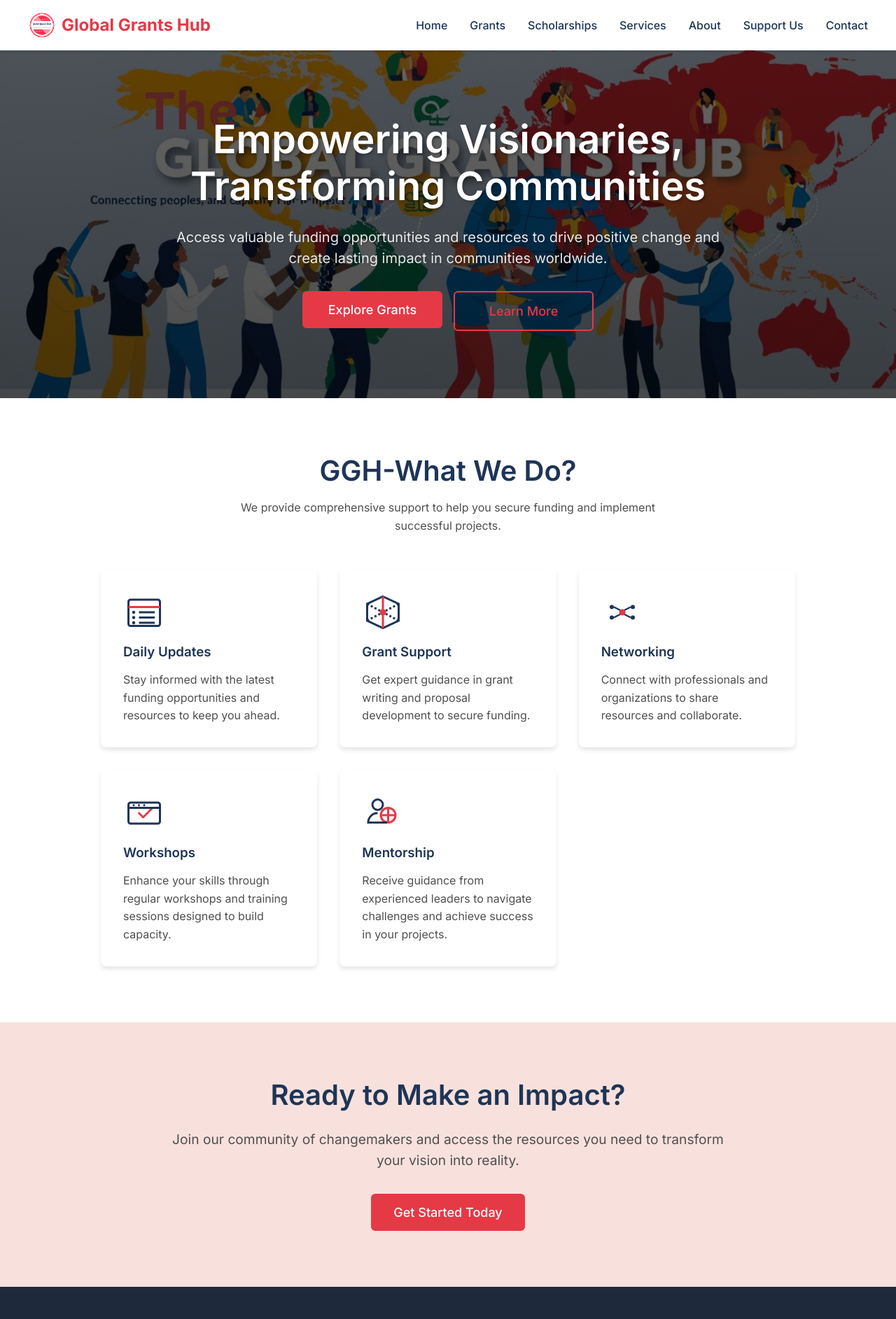
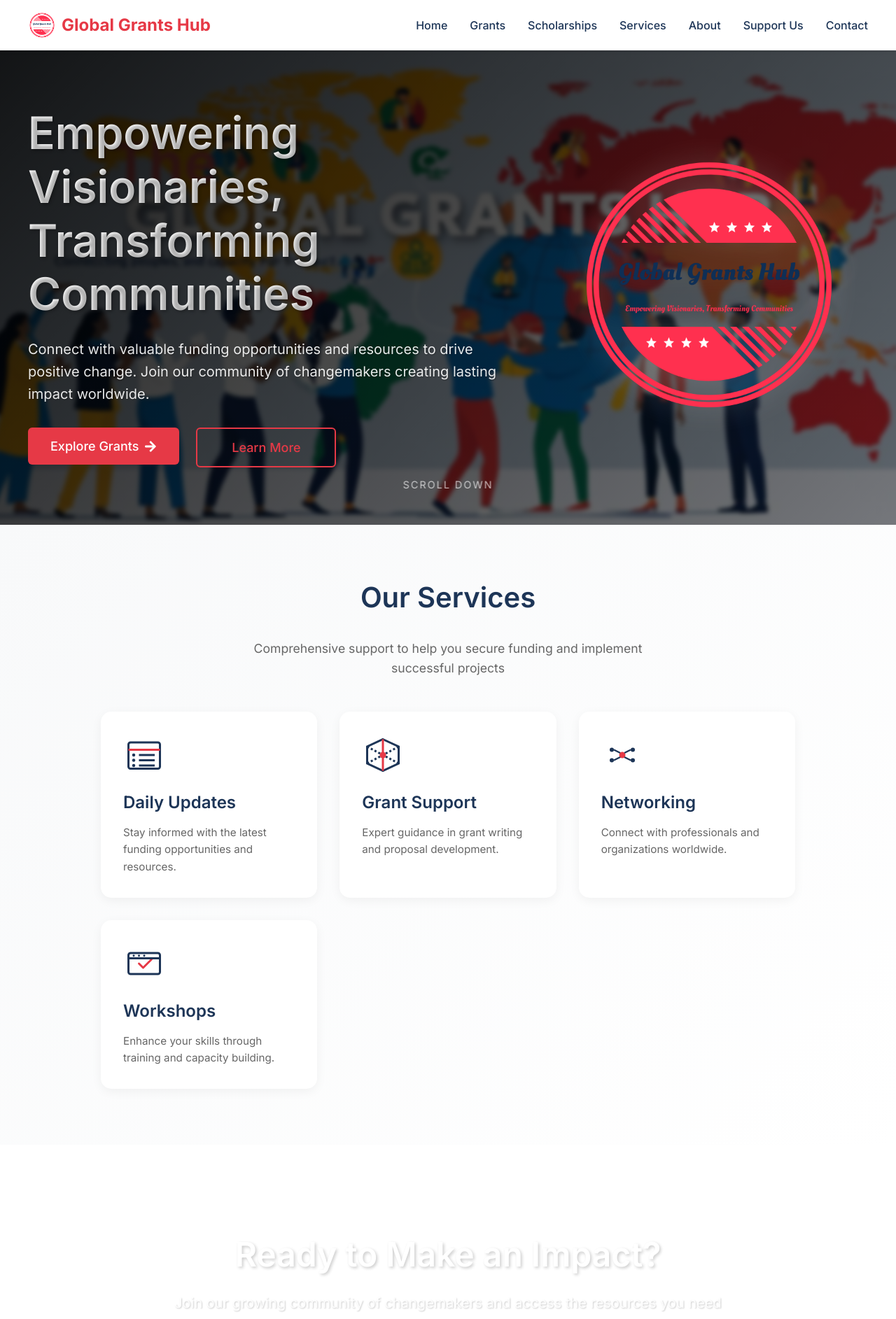
Before and after one commit to ujpm/GGH-website, a React (Vite) app: page / in a window 1280 px wide. Shown: the top 1885 px of the page at 70% size. Built offline with nearby package versions, Linux system fonts and the light colour scheme.

Commit message:
cool landing page

```diff
--- a/src/components/home/CallToAction.tsx
+++ b/src/components/home/CallToAction.tsx
@@ -1,33 +1,118 @@
 import styled from 'styled-components';
 import Button from '../common/Button';
 import { Link } from 'react-router-dom';
+import { FaArrowRight } from 'react-icons/fa';
 
 const Section = styled.section`
-  background-color: var(--soft-peach);
-  padding: 5rem 2rem;
+  background: linear-gradient(135deg, var(--color-primary) 0%, var(--color-secondary) 100%);
+  padding: 8rem 2rem;
   text-align: center;
+  position: relative;
+  overflow: hidden;
+
+  &::before,
+  &::after {
+    content: '';
+    position: absolute;
+    width: 20rem;
+    height: 20rem;
+    border-radius: 50%;
+    background: rgba(255, 255, 255, 0.1);
+    z-index: 1;
+  }
+
+  &::before {
+    top: -10rem;
+    left: -10rem;
+  }
+
+  &::after {
+    bottom: -10rem;
+    right: -10rem;
+  }
 `;
 
 const Content = styled.div`
   max-width: 800px;
   margin: 0 auto;
+  position: relative;
+  z-index: 2;
 `;
 
 const Title = styled.h2`
-  color: var(--secondary);
+  color: white;
   margin-bottom: 1.5rem;
-  font-size: 2.5rem;
+  font-size: 3rem;
+  text-shadow: 2px 2px 4px rgba(0, 0, 0, 0.2);
+
+  @media (max-width: 768px) {
+    font-size: 2.5rem;
+  }
 `;
 
 const Description = styled.p`
-  color: var(--text-secondary);
-  margin-bottom: 2rem;
-  font-size: 1.2rem;
+  color: rgba(255, 255, 255, 0.9);
+  margin-bottom: 3rem;
+  font-size: 1.25rem;
   line-height: 1.6;
+  text-shadow: 1px 1px 2px rgba(0, 0, 0, 0.2);
 `;
 
 const StyledButton = styled(Button)`
-  min-width: 200px;
+  min-width: 220px;
+  background: white;
+  color: var(--color-primary);
+  border: none;
+  display: inline-flex;
+  align-items: center;
+  justify-content: center;
+  gap: 0.5rem;
+  font-weight: 600;
+  transform-origin: center;
+  transition: all 0.3s ease;
+
+  &:hover {
+    transform: scale(1.05);
+    box-shadow: 0 4px 15px rgba(0, 0, 0, 0.2);
+    background: white;
+    color: var(--color-primary);
+  }
+
+  svg {
+    transition: transform 0.3s ease;
+  }
+
+  &:hover svg {
+    transform: translateX(5px);
+  }
+`;
+
+const Stats = styled.div`
+  display: flex;
+  justify-content: center;
+  gap: 4rem;
+  margin-top: 4rem;
+
+  @media (max-width: 768px) {
+    flex-direction: column;
+    gap: 2rem;
+  }
+`;
+
+const StatItem = styled.div`
+  color: white;
+`;
+
+const StatNumber = styled.div`
+  font-size: 2.5rem;
+  font-weight: bold;
+  margin-bottom: 0.5rem;
+  text-shadow: 2px 2px 4px rgba(0, 0, 0, 0.2);
+`;
+
+const StatLabel = styled.div`
+  font-size: 1rem;
+  opacity: 0.9;
 `;
 
 const CallToAction = () => {
@@ -36,13 +121,28 @@ const CallToAction = () => {
       <Content>
         <Title>Ready to Make an Impact?</Title>
         <Description>
-          Join our community of changemakers and access the resources you need to transform your vision into reality.
+          Join our growing community of changemakers and access the resources you need to transform your vision into reality.
+          Start your journey with Global Grants Hub today.
         </Description>
         <Link to="/contact">
           <StyledButton variant="primary" size="large">
-            Get Started Today
+            Get Started Today <FaArrowRight />
           </StyledButton>
         </Link>
+        <Stats>
+          <StatItem>
+            <StatNumber>500+</StatNumber>
+            <StatLabel>Active Members</StatLabel>
+          </StatItem>
+          <StatItem>
+            <StatNumber>$2M+</StatNumber>
+            <StatLabel>Grants Secured</StatLabel>
+          </StatItem>
+          <StatItem>
+            <StatNumber>50+</StatNumber>
+            <StatLabel>Success Stories</StatLabel>
+          </StatItem>
+        </Stats>
       </Content>
     </Section>
   );
--- a/src/components/home/Hero.tsx
+++ b/src/components/home/Hero.tsx
@@ -2,16 +2,17 @@ import styled from 'styled-components';
 import Button from '../common/Button';
 import { Link } from 'react-router-dom';
 import heroImage from 'assets/use-in-hero.png';
+import logoTransparent from 'assets/logo_transparent.png';
+import { FaArrowRight } from 'react-icons/fa';
 
 const HeroSection = styled.section`
   position: relative;
+  min-height: 85vh;
+  display: flex;
+  align-items: center;
   color: white;
-  padding: 6rem 2rem;
-  text-align: center;
-  background-image: url(${heroImage});
-  background-size: cover;
-  background-position: center;
-  background-repeat: no-repeat;
+  padding: 2rem;
+  overflow: hidden;
 
   &::before {
     content: '';
@@ -20,22 +21,80 @@ const HeroSection = styled.section`
     left: 0;
     right: 0;
     bottom: 0;
-    background: linear-gradient(rgba(0, 0, 0, 0.6), rgba(0, 0, 0, 0.7));
+    background: linear-gradient(135deg, rgba(0, 0, 0, 0.9) 0%, rgba(0, 0, 0, 0.5) 100%);
     z-index: 1;
   }
 `;
 
+const BackgroundImage = styled.div`
+  position: absolute;
+  top: 0;
+  left: 0;
+  right: 0;
+  bottom: 0;
+  background-image: url(${heroImage});
+  background-size: cover;
+  background-position: center;
+  background-repeat: no-repeat;
+  transform: scale(1.1);
+  filter: blur(3px);
+`;
+
 const HeroContent = styled.div`
   position: relative;
-  max-width: 800px;
+  width: 100%;
+  max-width: 1200px;
   margin: 0 auto;
   z-index: 2;
+  display: grid;
+  grid-template-columns: 1.2fr 0.8fr;
+  gap: 4rem;
+  align-items: center;
+
+  @media (max-width: 968px) {
+    grid-template-columns: 1fr;
+    text-align: center;
+    gap: 2rem;
+  }
+`;
+
+const TextContent = styled.div``;
+
+const LogoContainer = styled.div`
+  max-width: 400px;
+  margin: 0 auto;
+  animation: float 6s ease-in-out infinite;
+
+  @keyframes float {
+    0% {
+      transform: translateY(0px);
+    }
+    50% {
+      transform: translateY(-20px);
+    }
+    100% {
+      transform: translateY(0px);
+    }
+  }
+
+  img {
+    width: 100%;
+    height: auto;
+    filter: drop-shadow(0 0 20px rgba(255,255,255,0.2));
+  }
+
+  @media (max-width: 968px) {
+    max-width: 300px;
+  }
 `;
 
 const Title = styled.h1`
-  font-size: 3.5rem;
+  font-size: 4rem;
   margin-bottom: 1.5rem;
-  color: white;
+  line-height: 1.2;
+  background: linear-gradient(135deg, #ffffff 0%, #f0f0f0 100%);
+  -webkit-background-clip: text;
+  -webkit-text-fill-color: transparent;
   text-shadow: 2px 2px 4px rgba(0, 0, 0, 0.3);
 
   @media (max-width: 768px) {
@@ -47,37 +106,92 @@ const Subtitle = styled.p`
   font-size: 1.25rem;
   margin-bottom: 2rem;
   opacity: 0.9;
+  line-height: 1.6;
   text-shadow: 1px 1px 2px rgba(0, 0, 0, 0.3);
 `;
 
 const ButtonGroup = styled.div`
   display: flex;
-  gap: 1rem;
-  justify-content: center;
+  gap: 1.5rem;
 
   @media (max-width: 768px) {
     flex-direction: column;
     align-items: center;
+    gap: 1rem;
   }
 `;
 
 const StyledButton = styled(Button)`
   min-width: 200px;
+  display: flex;
+  align-items: center;
+  justify-content: center;
+  gap: 0.5rem;
+  transition: transform 0.3s ease;
+
+  &:hover {
+    transform: translateY(-2px);
+  }
+`;
+
+const ScrollIndicator = styled.div`
+  position: absolute;
+  bottom: 2rem;
+  left: 50%;
+  transform: translateX(-50%);
+  z-index: 2;
+  display: flex;
+  flex-direction: column;
+  align-items: center;
+  gap: 0.5rem;
+  opacity: 0.7;
+  transition: opacity 0.3s ease;
+
+  &:hover {
+    opacity: 1;
+  }
+`;
+
+const ScrollText = styled.span`
+  font-size: 0.9rem;
+  text-transform: uppercase;
+  letter-spacing: 2px;
+`;
+
+const ScrollDot = styled.div`
+  width: 6px;
+  height: 6px;
+  background: white;
+  border-radius: 50%;
+  animation: scrollDot 2s infinite;
+
+  @keyframes scrollDot {
+    0% {
+      transform: translateY(0);
+      opacity: 1;
+    }
+    100% {
+      transform: translateY(20px);
+      opacity: 0;
+    }
+  }
 `;
 
 const Hero = () => {
   return (
     <HeroSection>
+      <BackgroundImage />
       <HeroContent>
+        <TextContent>
           <Title>Empowering Visionaries, Transforming Communities</Title>
           <Subtitle>
-          Access valuable funding opportunities and resources to drive positive change
-          and create lasting impact in communities worldwide.
+            Connect with valuable funding opportunities and resources to drive positive change.
+            Join our community of changemakers creating lasting impact worldwide.
           </Subtitle>
           <ButtonGroup>
             <Link to="/services">
               <StyledButton variant="primary" size="large">
-              Explore Grants
+                Explore Grants <FaArrowRight />
               </StyledButton>
             </Link>
             <Link to="/about">
@@ -86,7 +200,15 @@ const Hero = () => {
               </StyledButton>
             </Link>
           </ButtonGroup>
+        </TextContent>
+        <LogoContainer>
+          <img src={logoTransparent} alt="GGH Logo" />
+        </LogoContainer>
       </HeroContent>
+      <ScrollIndicator>
+        <ScrollText>Scroll Down</ScrollText>
+        <ScrollDot />
+      </ScrollIndicator>
     </HeroSection>
   );
 };
--- a/src/components/home/ServicesOverview.tsx
+++ b/src/components/home/ServicesOverview.tsx
@@ -4,93 +4,150 @@ import dailyUpdatesIcon from 'assets/icons/daily-updates.svg';
 import grantSupportIcon from 'assets/icons/grant-support.svg';
 import networkingIcon from 'assets/icons/networking.svg';
 import workshopsIcon from 'assets/icons/workshops.svg';
-import mentorshipIcon from 'assets/icons/mentorship.svg';
+import { Link } from 'react-router-dom';
 
 const Section = styled.section`
   padding: 5rem 0;
-  background-color: var(--background);
+  background: linear-gradient(135deg, #f8f9fa 0%, #ffffff 100%);
+  position: relative;
+  overflow: hidden;
+
+  &::before {
+    content: '';
+    position: absolute;
+    top: 0;
+    left: 0;
+    width: 100%;
+    height: 3px;
+    background: linear-gradient(90deg, var(--color-primary) 0%, var(--color-secondary) 100%);
+  }
 `;
 
 const Grid = styled.div`
   display: grid;
-  grid-template-columns: repeat(auto-fit, minmax(280px, 1fr));
+  grid-template-columns: repeat(auto-fit, minmax(250px, 1fr));
   gap: 2rem;
   margin-top: 3rem;
 `;
 
-const ServiceCard = styled.div`
+const ServiceCard = styled(Link)`
   padding: 2rem;
   background: white;
-  border-radius: 8px;
-  box-shadow: 0 4px 6px rgba(0, 0, 0, 0.1);
-  transition: transform 0.2s;
+  border-radius: 15px;
+  box-shadow: 0 4px 15px rgba(0, 0, 0, 0.05);
+  transition: all 0.3s ease;
+  text-decoration: none;
+  color: inherit;
+  position: relative;
+  overflow: hidden;
+
+  &::before {
+    content: '';
+    position: absolute;
+    top: 0;
+    left: 0;
+    right: 0;
+    bottom: 0;
+    background: linear-gradient(135deg, var(--color-primary) 0%, var(--color-secondary) 100%);
+    opacity: 0;
+    transition: opacity 0.3s ease;
+    z-index: 1;
+  }
 
   &:hover {
     transform: translateY(-5px);
+    box-shadow: 0 6px 20px rgba(0, 0, 0, 0.1);
+
+    &::before {
+      opacity: 0.05;
+    }
+
+    img {
+      transform: scale(1.1);
+    }
   }
 `;
 
 const IconWrapper = styled.div`
   width: 60px;
   height: 60px;
-  margin-bottom: 1rem;
+  margin-bottom: 1.5rem;
+  position: relative;
+  z-index: 2;
 
   img {
     width: 100%;
     height: 100%;
+    transition: transform 0.3s ease;
   }
 `;
 
 const ServiceTitle = styled.h3`
-  color: var(--secondary);
+  color: var(--color-primary);
   margin-bottom: 1rem;
+  position: relative;
+  z-index: 2;
+  font-size: 1.5rem;
 `;
 
 const ServiceDescription = styled.p`
-  color: var(--text-secondary);
+  color: #666;
   line-height: 1.6;
+  position: relative;
+  z-index: 2;
+  font-size: 0.95rem;
 `;
 
 const SectionTitle = styled.h2`
   text-align: center;
-  color: var(--secondary);
+  color: var(--color-primary);
   font-size: 2.5rem;
   margin-bottom: 1rem;
+  position: relative;
+
+  &::after {
+    content: '';
+    display: block;
+    width: 60px;
+    height: 3px;
+    background: var(--color-secondary);
+    margin: 1rem auto;
+  }
 `;
 
 const SectionSubtitle = styled.p`
   text-align: center;
-  color: var(--text-secondary);
+  color: #666;
   max-width: 600px;
   margin: 0 auto 2rem;
   line-height: 1.6;
+  font-size: 1.1rem;
 `;
 
 const services = [
   {
     icon: dailyUpdatesIcon,
     title: 'Daily Updates',
-    description: 'Stay informed with the latest funding opportunities and resources to keep you ahead.'
+    description: 'Stay informed with the latest funding opportunities and resources.',
+    link: '/services#updates'
   },
   {
     icon: grantSupportIcon,
     title: 'Grant Support',
-    description: 'Get expert guidance in grant writing and proposal development to secure funding.'
+    description: 'Expert guidance in grant writing and proposal development.',
+    link: '/services#support'
   },
   {
     icon: networkingIcon,
     title: 'Networking',
-    description: 'Connect with professionals and organizations to share resources and collaborate.'
+    description: 'Connect with professionals and organizations worldwide.',
+    link: '/services#network'
   },
   {
     icon: workshopsIcon,
     title: 'Workshops',
-    description: 'Enhance your skills through regular workshops and training sessions designed to build capacity.'
-  },
-  {
-    icon: mentorshipIcon,
-    title: 'Mentorship',
-    description: 'Receive guidance from experienced leaders to navigate challenges and achieve success in your projects.'
+    description: 'Enhance your skills through training and capacity building.',
+    link: '/services#workshops'
   }
 ];
 
@@ -98,13 +155,13 @@ const ServicesOverview = () => {
   return (
     <Section>
       <Container>
-        <SectionTitle>GGH-What We Do?</SectionTitle>
+        <SectionTitle>Our Services</SectionTitle>
         <SectionSubtitle>
-          We provide comprehensive support to help you secure funding and implement successful projects.
+          Comprehensive support to help you secure funding and implement successful projects
         </SectionSubtitle>
         <Grid>
           {services.map((service, index) => (
-            <ServiceCard key={index}>
+            <ServiceCard key={index} to={service.link}>
               <IconWrapper>
                 <img src={service.icon} alt={service.title} />
               </IconWrapper>
```
Lines whose indentation alone changed are shown as unchanged.
